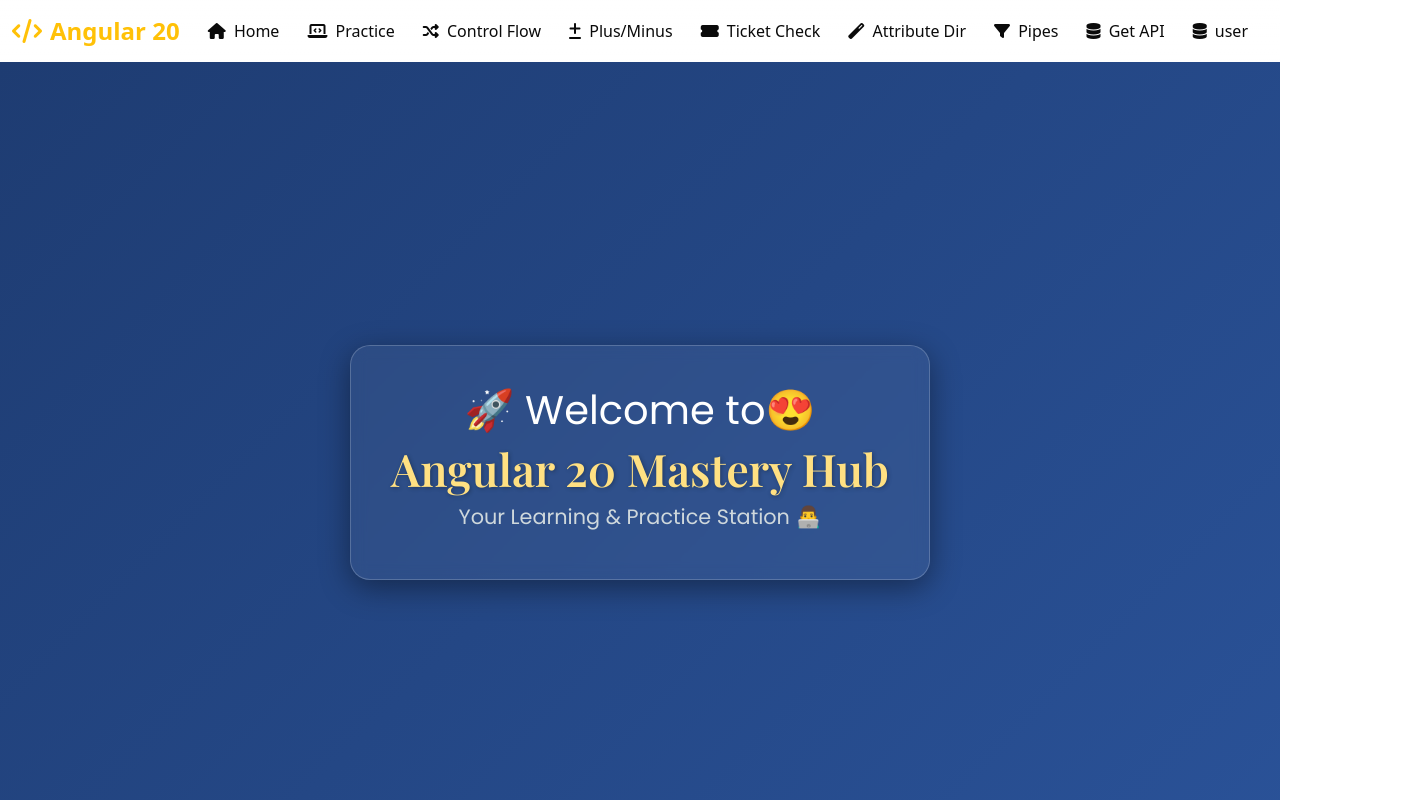
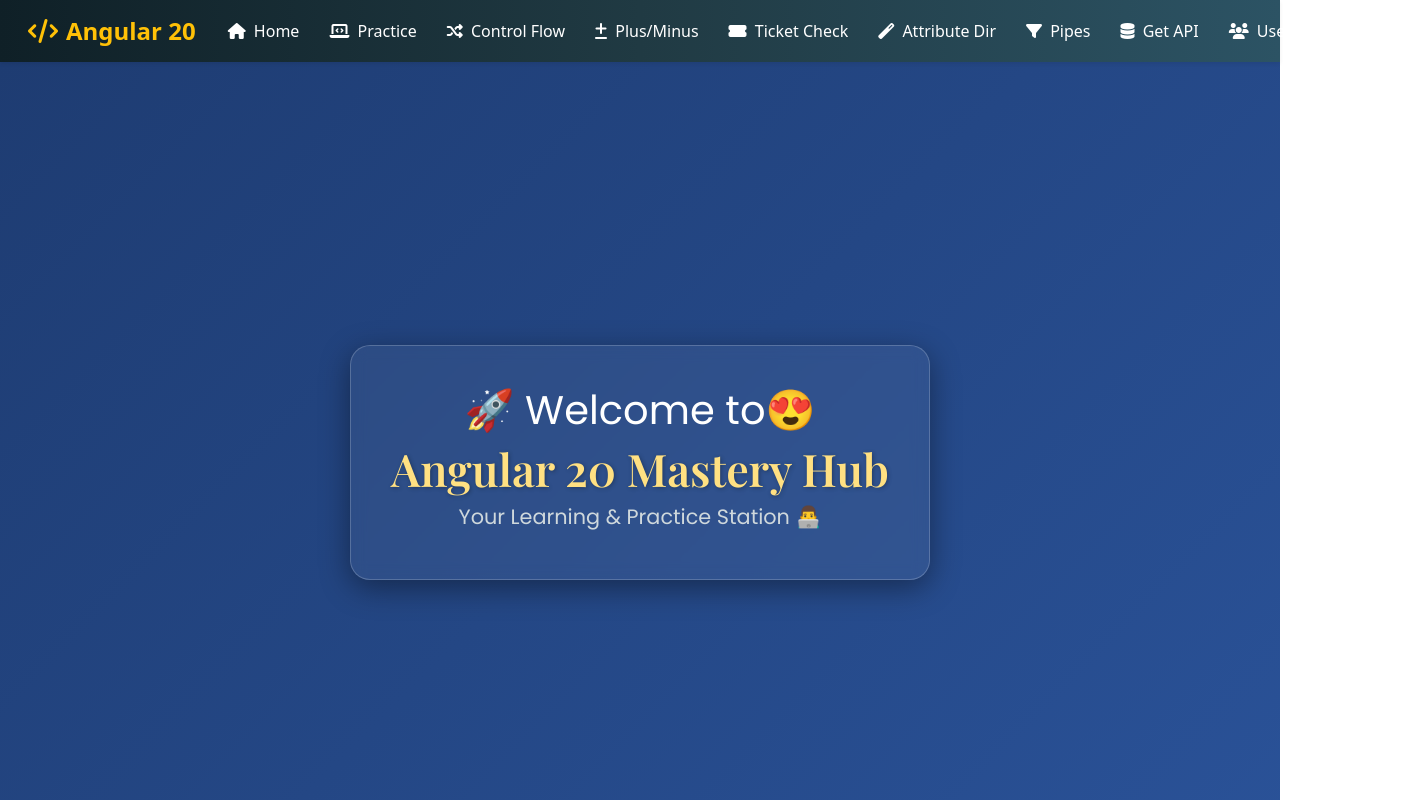
Before and after one commit to abhijeetmudholkar/Angular20Learning, an Angular app: page / in a window 1280 px wide. Shown: the top 800 px of the page, 1413 px wide, since content can reach past the window. Built offline with nearby package versions, Linux system fonts and the light colour scheme; a small style sheet from the web is missing.

Commit message:
nav bar design changed

```diff
--- a/src/app/app.css
+++ b/src/app/app.css
@@ -1,15 +1,23 @@
 .custom-navbar {
   background: linear-gradient(90deg, #0f2027, #203a43, #2c5364);
   transition: background 0.4s ease-in-out;
+  padding: 0.5rem 1rem;
+  z-index: 1000;
+}
+
+.custom-navbar .navbar-brand {
+  font-size: 1.5rem;
+  font-weight: bold;
+  color: #ffc107 !important;
 }
 
 .custom-navbar .nav-link {
-  color: #0a0a0a;
-  margin-right: 12px;
+  color: #fff;
+  margin-right: 14px;
   font-weight: 500;
-  transition: all 0.3s ease;
   position: relative;
-  /* dsfsef */
+  white-space: nowrap;
+  transition: color 0.3s, transform 0.3s;
 }
 
 .custom-navbar .nav-link::after {
@@ -32,8 +40,17 @@
   transform: scale(1.05);
 }
 
-.navbar-brand {
-  font-size: 1.5rem;
-  font-weight: bold;
-  color: #ffc107 !important;
+.custom-scroll {
+  scrollbar-width: thin;
+  overflow-x: auto;
+  max-width: 100%;
 }
+
+.custom-scroll::-webkit-scrollbar {
+  height: 4px;
+}
+
+.custom-scroll::-webkit-scrollbar-thumb {
+  background: #ffc107;
+  border-radius: 10px;
+}
--- a/src/app/app.html
+++ b/src/app/app.html
@@ -1,4 +1,4 @@
-<nav class="navbar navbar-expand-lg navbar-dark bg-gradient sticky-top custom-navbar">
+<nav class="navbar navbar-expand-lg sticky-top custom-navbar shadow-sm">
   <div class="container-fluid">
     <a class="navbar-brand d-flex align-items-center" routerLink="">
       <i class="fas fa-code me-2"></i> Angular 20
@@ -9,34 +9,14 @@
     </button>
 
     <div class="collapse navbar-collapse" id="mainNavbar">
-      <ul class="navbar-nav ms-auto">
-        <li class="nav-item">
-          <a class="nav-link" routerLink=""><i class="fas fa-home me-1"></i> Home</a>
-        </li>
-        <li class="nav-item">
-          <a class="nav-link" routerLink="Programs"><i class="fas fa-laptop-code me-1"></i> Practice</a>
-        </li>
-        <li class="nav-item">
-          <a class="nav-link" routerLink="control-flow"><i class="fas fa-random me-1"></i> Control Flow</a>
-        </li>
-        <li class="nav-item">
-          <a class="nav-link" routerLink="plus-minus"><i class="fas fa-plus-minus me-1"></i> Plus/Minus</a>
-        </li>
-        <li class="nav-item">
-          <a class="nav-link" routerLink="ticket-check"><i class="fas fa-ticket-alt me-1"></i> Ticket Check</a>
-        </li>
-        <li class="nav-item">
-          <a class="nav-link" routerLink="AttDirective"><i class="fas fa-magic me-1"></i> Attribute Dir</a>
-        </li>
-        <li class="nav-item">
-          <a class="nav-link" routerLink="pipes"><i class="fas fa-filter me-1"></i> Pipes</a>
-        </li>
-        <li class="nav-item">
-          <a class="nav-link" routerLink="Get-API"><i class="fas fa-database me-1"></i> Get API</a>
-        </li>
-        <li class="nav-item">
-          <a class="nav-link" routerLink="user"><i class="fas fa-database me-1"></i> user</a>
-        </li>
+      <ul class="navbar-nav ms-auto flex-nowrap overflow-auto custom-scroll px-2">
+        @for (item of navItems; track item.label) {
+  <li class="nav-item">
+    <a class="nav-link" [routerLink]="item.link">
+      <i [class]="item.icon + ' me-1'"></i> {{ item.label }}
+    </a>
+  </li>
+}
       </ul>
     </div>
   </div>
--- a/src/app/app.ts
+++ b/src/app/app.ts
@@ -13,4 +13,18 @@ import { Home } from "./compnents/home/home";
 })
 export class App {
   protected readonly title = signal('controlFlow');
+
+  navItems = [
+  { label: 'Home', link: '', icon: 'fas fa-home' },
+  { label: 'Practice', link: 'Programs', icon: 'fas fa-laptop-code' },
+  { label: 'Control Flow', link: 'control-flow', icon: 'fas fa-random' },
+  { label: 'Plus/Minus', link: 'plus-minus', icon: 'fas fa-plus-minus' },
+  { label: 'Ticket Check', link: 'ticket-check', icon: 'fas fa-ticket-alt' },
+  { label: 'Attribute Dir', link: 'AttDirective', icon: 'fas fa-magic' },
+  { label: 'Pipes', link: 'pipes', icon: 'fas fa-filter' },
+  { label: 'Get API', link: 'Get-API', icon: 'fas fa-database' },
+  { label: 'User', link: 'user', icon: 'fas fa-users' },
+  { label: 'More', link: 'more', icon: 'fas fa-ellipsis-h' } // Add more dynamically
+];
+
 }
```
